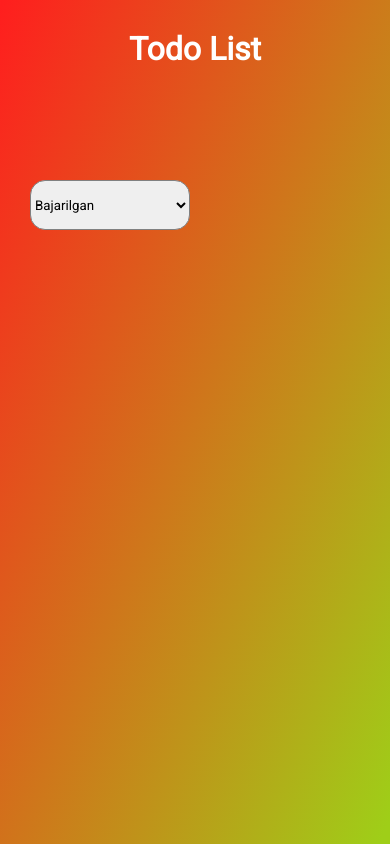
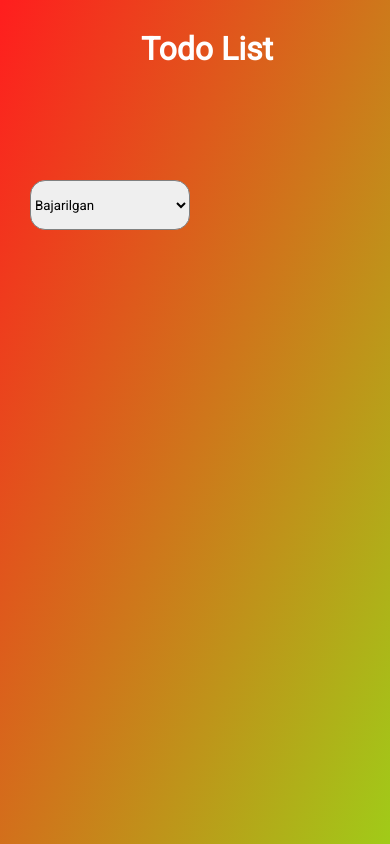
Before and after one commit to farkhoddeveloper/16---lesson, a plain HTML site: page index.html in a window 390 px wide. Shown: the top 844 px of the page. Drawn offline with Linux system fonts and the light colour scheme.

Commit message:
width has been changed

```diff
--- a/style.css
+++ b/style.css
@@ -7,7 +7,7 @@
 
 @media (max-width:414px){
     html{
-        width: 100%;
+        width: 414px;
         height: 100vh;
     }
     body{
```
